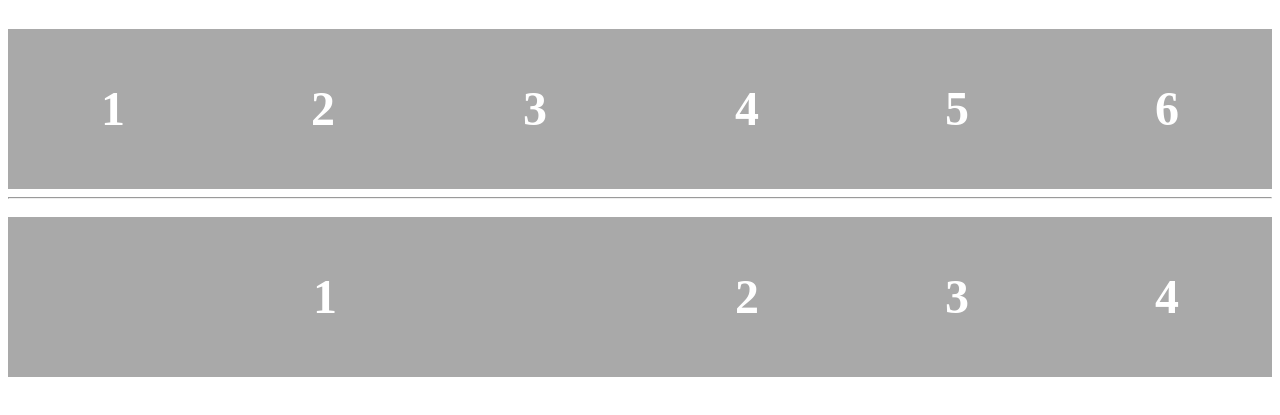
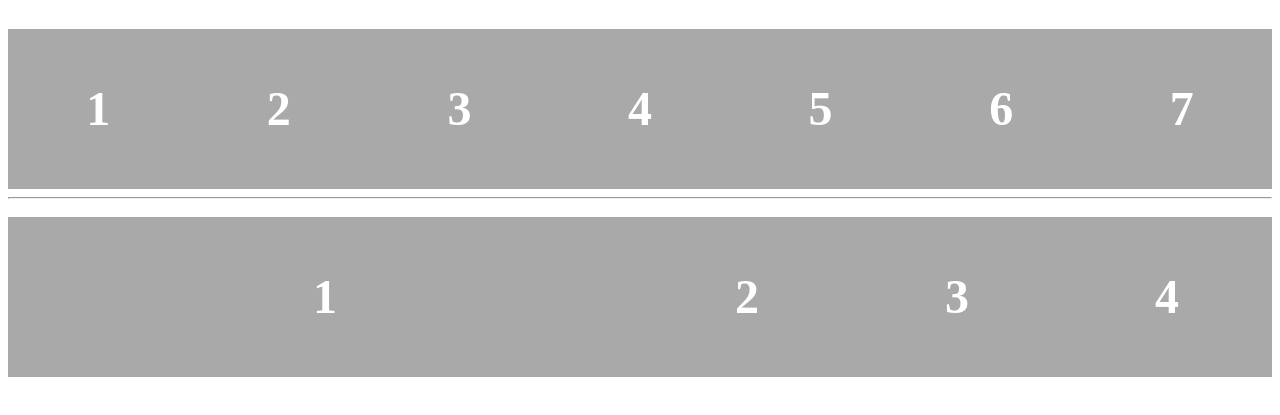
Before and after one commit to StevenRD36/FlexExample, a plain HTML site: page index.html in a window 1280 px wide. Shown: the part 61-476 px from the top of the page. Drawn offline with Linux system fonts and the light colour scheme.

Commit message:
added li 7

```diff
--- a/index.html
+++ b/index.html
@@ -23,6 +23,7 @@
                 <li class="flex-item">4</li>
                 <li class="flex-item">5</li>
                 <li class="flex-item">6</li>
+                <li class="flex-item">7</li>
               </ul>
               <hr/>
               <!--item | order | grow-two | align-self -->
```
